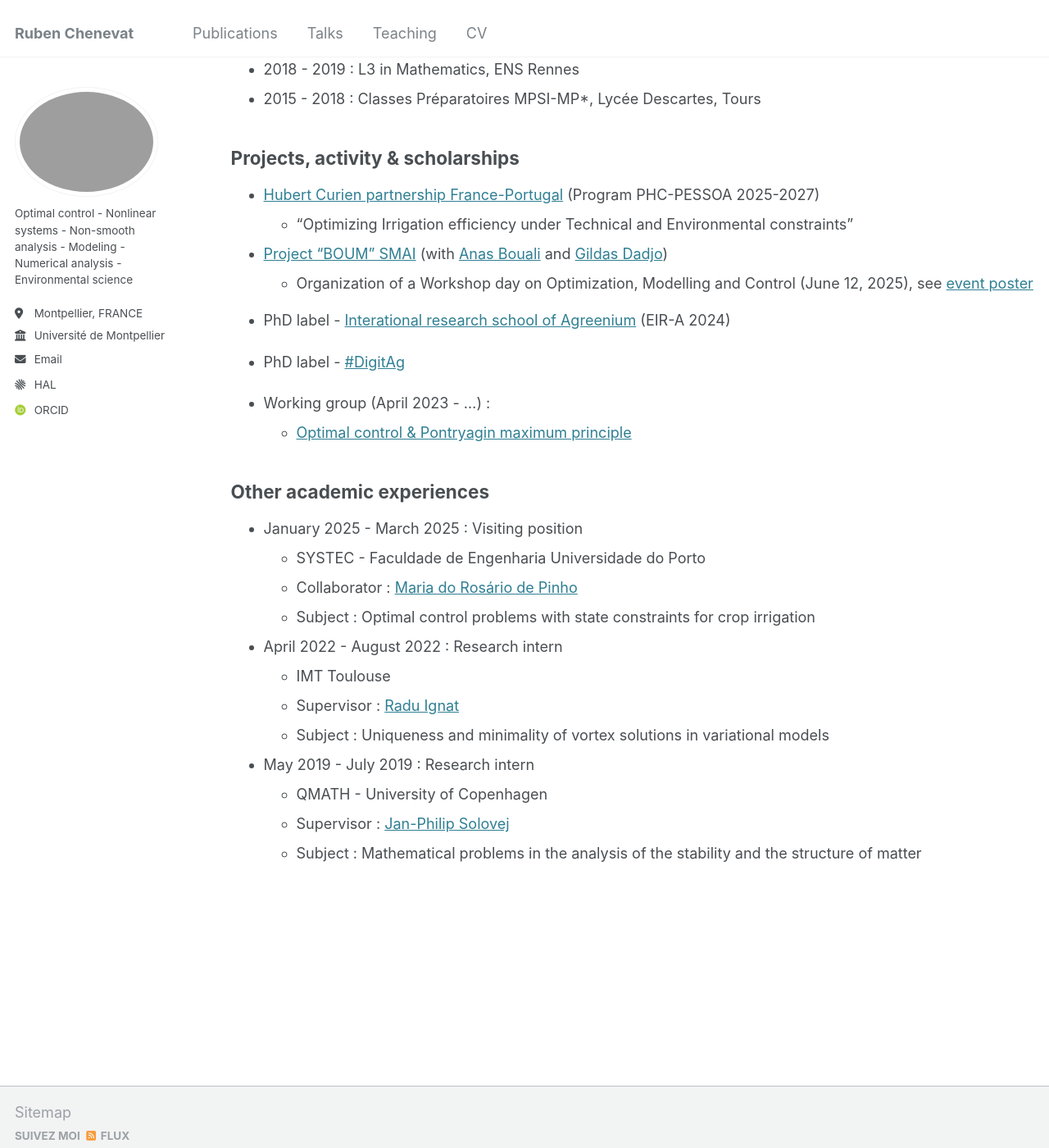
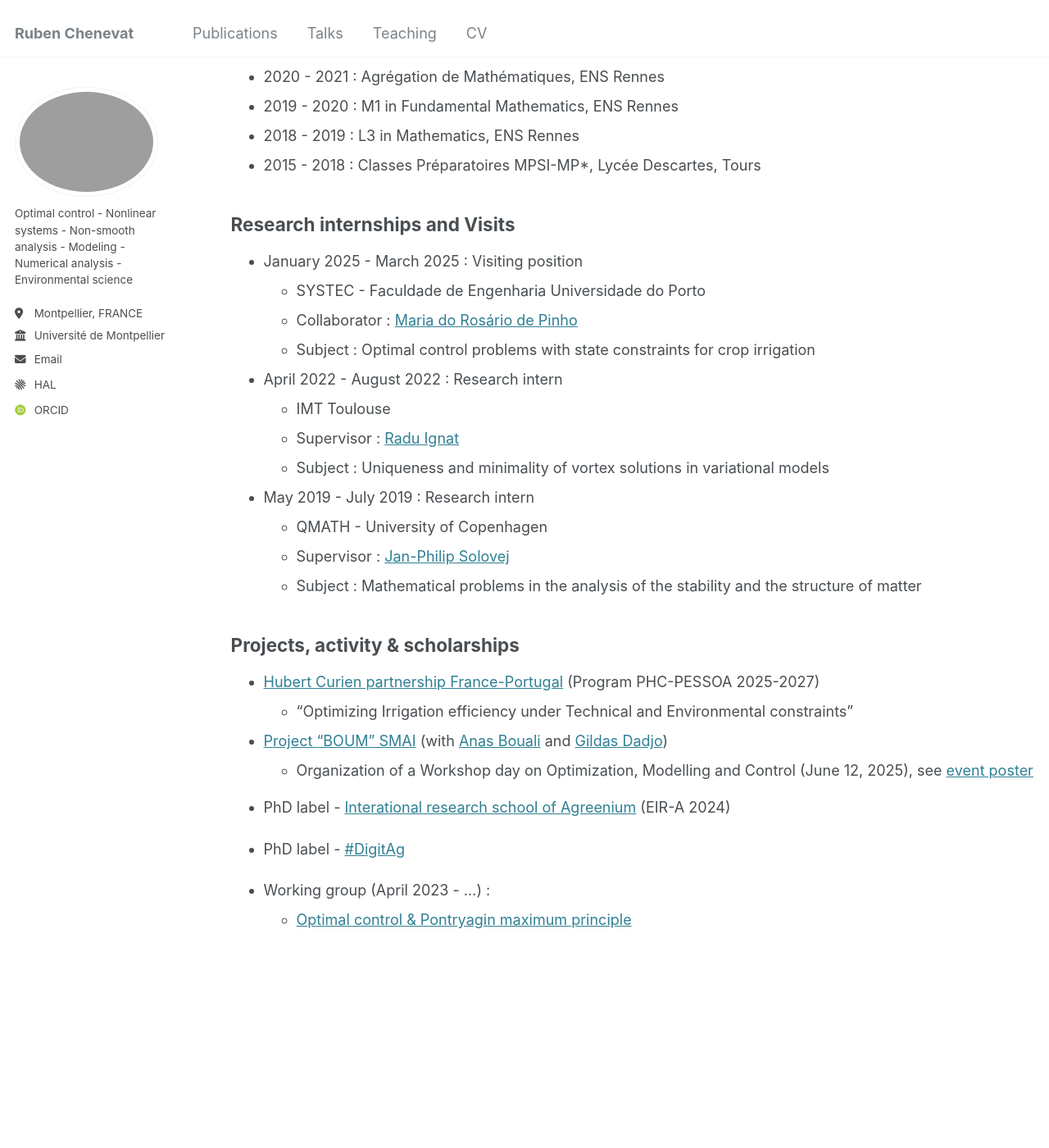
Before and after one commit to rubenchenevat/rubenchenevat.github.io, a Jekyll site: the page built from _pages/cv.md, in a window 1280 px wide and 1400 px high, scrolled down 414 px. Shown: the whole window at 82% size. Built offline with Jekyll 4.4.1, drawn with Linux system fonts in a browser that asks for light colours; some web fonts are replaced; part of the change alters nothing that is shown; some of the changed text lies outside the part shown.

Commit message:
Update cv.md

```diff
--- a/_pages/cv.md
+++ b/_pages/cv.md
@@ -9,9 +9,12 @@ redirect_from:
 
 {% include base_path %}
 
-## Positions
+## Current position
 
 * 2025 - Now : Research engineer, UMR G-EAU, INRAE
+
+## Professional experience
+
 * 2022 - 2025 : PhD in Applied Mathematics, UMR MISTEA (INRAE), Université de Montpellier
 
 ## Education
@@ -21,6 +24,23 @@ redirect_from:
 * 2019 - 2020 : M1 in Fundamental Mathematics, ENS Rennes
 * 2018 - 2019 : L3 in Mathematics, ENS Rennes
 * 2015 - 2018 : Classes Préparatoires MPSI-MP*, Lycée Descartes, Tours
+
+## Research internships and Visits
+
+* January 2025 - March 2025 : Visiting position
+  * SYSTEC - Faculdade de Engenharia Universidade do Porto
+  * Collaborator : [Maria do Rosário de Pinho](https://paginas.fe.up.pt/~mrpinho/)
+  * Subject : Optimal control problems with state constraints for crop irrigation
+
+* April 2022 - August 2022 : Research intern
+  * IMT Toulouse
+  * Supervisor : [Radu Ignat](https://www.math.univ-toulouse.fr/~rignat/)
+  * Subject : Uniqueness and minimality of vortex solutions in variational models
+
+* May 2019 - July 2019 : Research intern
+  * QMATH - University of Copenhagen
+  * Supervisor : [Jan-Philip Solovej](https://web.math.ku.dk/~solovej/)
+  * Subject : Mathematical problems in the analysis of the stability and the structure of matter
 
 ## Projects, activity & scholarships
 
@@ -37,22 +57,9 @@ redirect_from:
 * Working group (April 2023 - ...) :
   * [Optimal control & Pontryagin maximum principle](https://sites.google.com/view/gdtpmp/)
 
-## Other academic experiences
 
-* January 2025 - March 2025 : Visiting position
-  * SYSTEC - Faculdade de Engenharia Universidade do Porto
-  * Collaborator : [Maria do Rosário de Pinho](https://paginas.fe.up.pt/~mrpinho/)
-  * Subject : Optimal control problems with state constraints for crop irrigation
 
-* April 2022 - August 2022 : Research intern
-  * IMT Toulouse
-  * Supervisor : [Radu Ignat](https://www.math.univ-toulouse.fr/~rignat/)
-  * Subject : Uniqueness and minimality of vortex solutions in variational models
 
-* May 2019 - July 2019 : Research intern
-  * QMATH - University of Copenhagen
-  * Supervisor : [Jan-Philip Solovej](https://web.math.ku.dk/~solovej/)
-  * Subject : Mathematical problems in the analysis of the stability and the structure of matter
 
 <!--  ## Publications
 
```
